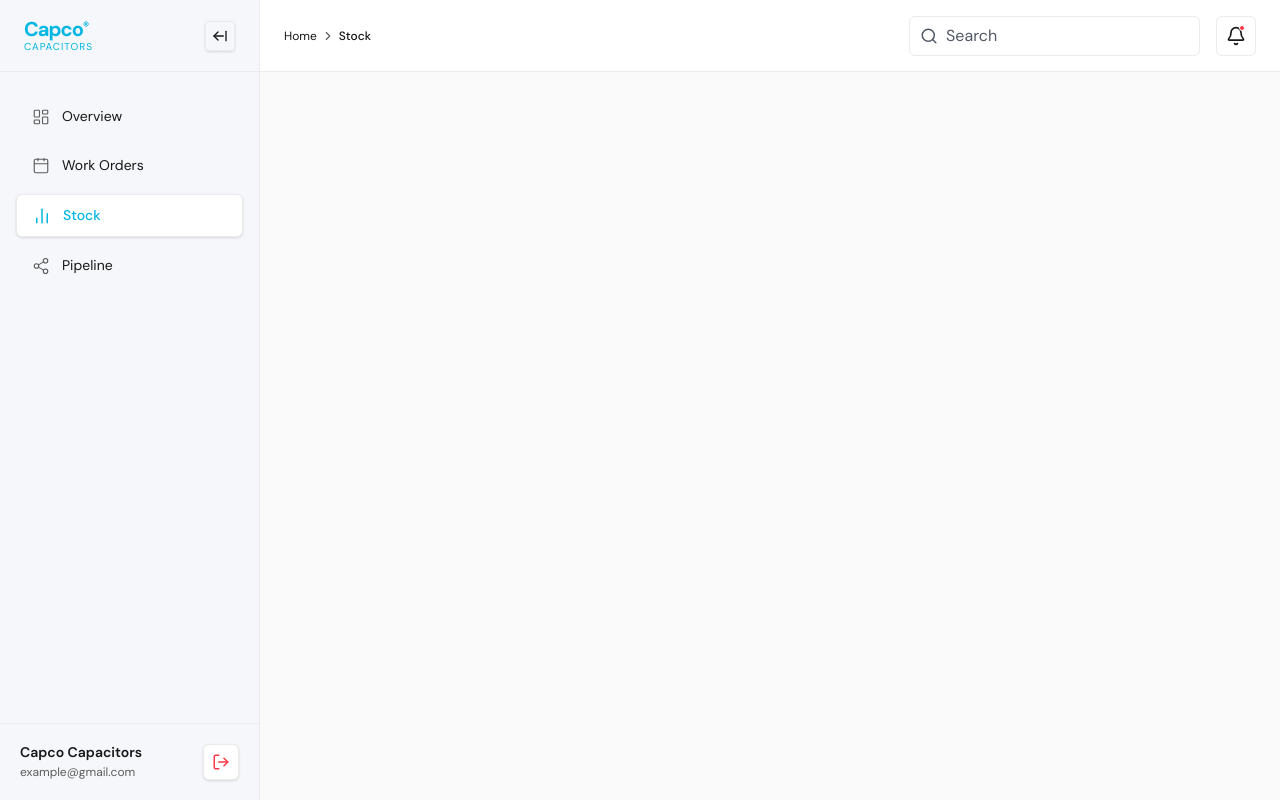
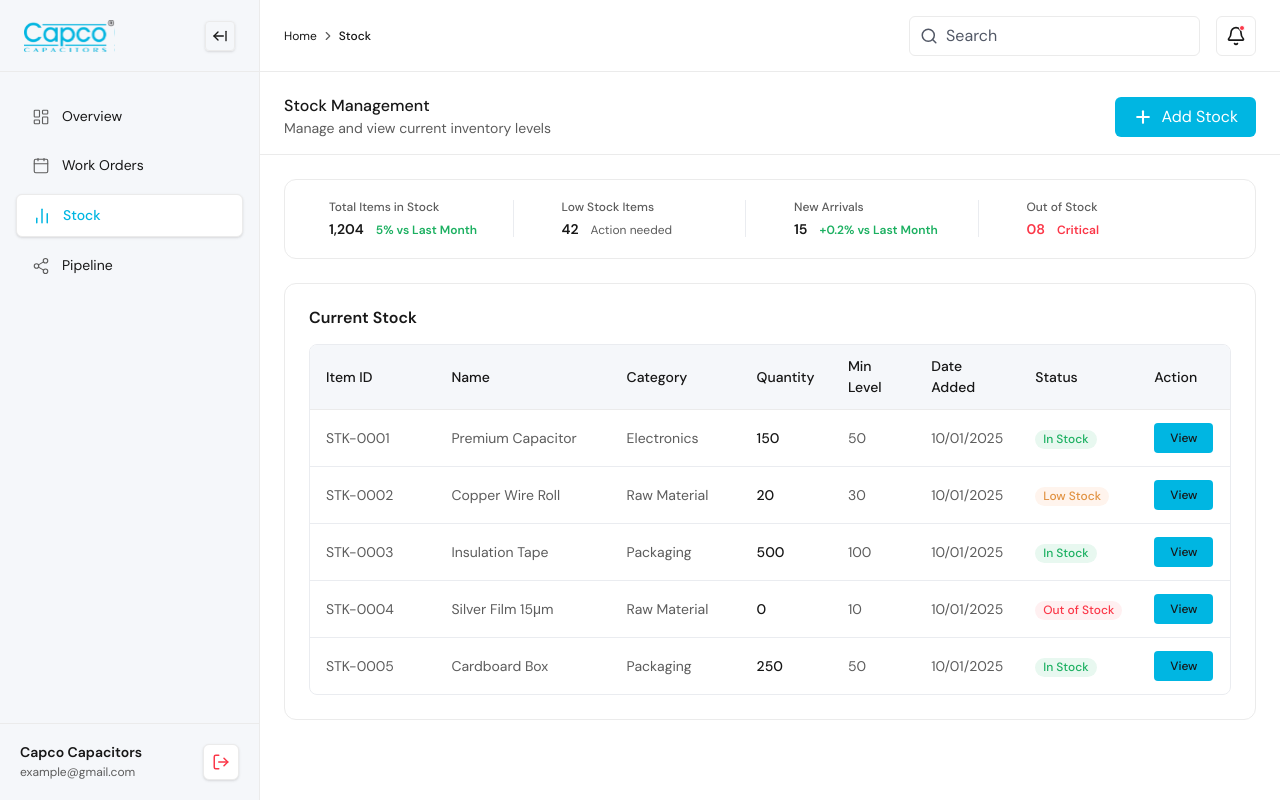
Before and after one commit to asterisksinc/capco, a Next.js app: page /supervisor/stock in a window 1280 px wide. Built offline with nearby package versions, Linux system fonts and the light colour scheme.

Commit message:
properties

```diff
--- a/app/supervisor/stock/page.tsx
+++ b/app/supervisor/stock/page.tsx
@@ -1,5 +1,142 @@
+import { Plus } from "lucide-react";
+import Link from "next/link";
+
+const overviewStats = [
+  {
+    title: "Total Items in Stock",
+    value: "1,204",
+    subtext: "5% vs Last Month",
+    subtextClass: "text-[#1CB061] font-semibold",
+    valClass: "text-[#171717]",
+  },
+  {
+    title: "Low Stock Items",
+    value: "42",
+    subtext: "Action needed",
+    subtextClass: "text-[#5C5C5C] font-normal",
+    valClass: "text-[#171717]",
+  },
+  {
+    title: "New Arrivals",
+    value: "15",
+    subtext: "+0.2% vs Last Month",
+    subtextClass: "text-[#1CB061] font-semibold",
+    valClass: "text-[#171717]",
+  },
+  {
+    title: "Out of Stock",
+    value: "08",
+    subtext: "Critical",
+    subtextClass: "text-[#FB3748] font-semibold",
+    valClass: "text-[#FB3748]",
+  },
+];
+
+const mockRows = [
+  { id: "STK-0001", name: "Premium Capacitor", category: "Electronics", qty: "150", minLevel: "50", date: "10/01/2025", status: "In Stock" },
+  { id: "STK-0002", name: "Copper Wire Roll", category: "Raw Material", qty: "20", minLevel: "30", date: "10/01/2025", status: "Low Stock" },
+  { id: "STK-0003", name: "Insulation Tape", category: "Packaging", qty: "500", minLevel: "100", date: "10/01/2025", status: "In Stock" },
+  { id: "STK-0004", name: "Silver Film 15μm", category: "Raw Material", qty: "0", minLevel: "10", date: "10/01/2025", status: "Out of Stock" },
+  { id: "STK-0005", name: "Cardboard Box", category: "Packaging", qty: "250", minLevel: "50", date: "10/01/2025", status: "In Stock" },
+];
+
+function StatusBadge({ status }: { status: string }) {
+  if (status === "Out of Stock") {
+    return <span className="inline-flex items-center px-2 py-0.5 rounded-[12px] bg-[#FFF0F1] text-[#FB3748] text-[12px] font-medium leading-tight">Out of Stock</span>;
+  }
+  if (status === "Low Stock") {
+    return <span className="inline-flex items-center px-2 py-0.5 rounded-[12px] bg-[#FFF4ED] text-[#E19242] text-[12px] font-medium leading-tight">Low Stock</span>;
+  }
+  if (status === "In Stock") {
+    return <span className="inline-flex items-center px-2 py-0.5 rounded-[12px] bg-[#E8F8F0] text-[#1CB061] text-[12px] font-medium leading-tight">In Stock</span>;
+  }
+  return null;
+}
+
 export default function SupervisorStockPage() {
   return (
-    <div className="w-full min-h-[calc(100vh-72px)] bg-[#FAFAFA]"></div>
+    <div className="font-dm-sans min-h-[calc(100vh-72px)] bg-white flex flex-col">
+      {/* Header section (Frame 66 style) */}
+      <section className="bg-white w-full flex justify-start border-b border-[#EBEBEB]">
+        <div className="w-full px-6 py-6 pb-4 flex flex-col sm:flex-row items-start sm:items-center justify-between gap-4 h-auto">
+          <div className="flex flex-col gap-1">
+            <h1 className="text-[16px] font-medium text-[#171717] leading-tight">Stock Management</h1>
+            <p className="text-[14px] font-normal text-[#5C5C5C] leading-tight">
+              Manage and view current inventory levels
+            </p>
+          </div>
+          <button className="flex items-center justify-center gap-2 bg-[#00B6E2] text-white text-[14px] font-medium rounded-[6px] h-[40px] px-[18px] hover:bg-[#0092b5] transition-colors shrink-0">
+            <Plus className="w-5 h-5 shrink-0" strokeWidth={2.5} />
+            <span className="leading-tight">Add Stock</span>
+          </button>
+        </div>
+      </section>
+
+      {/* Main Content */}
+      <div className="w-full px-6 py-6 flex flex-col gap-6">
+        {/* Stats Cards (Frame 70) */}
+        <section className="grid grid-cols-1 sm:grid-cols-2 lg:grid-cols-4 bg-white border border-[#EBEBEB] rounded-[12px] items-center p-5">
+          {overviewStats.map((stat, i) => (
+            <div key={i} className="flex items-center justify-between px-6 py-2 sm:py-0">
+              <div className="flex flex-col gap-[6px]">
+                <p className="text-[12px] font-medium text-[#5C5C5C] leading-tight">{stat.title}</p>
+                <div className="flex items-baseline gap-3">
+                  <span className={`text-[14px] font-semibold leading-tight ${stat.valClass}`}>{stat.value}</span>
+                  <span className={`text-[12px] leading-tight ${stat.subtextClass}`}>{stat.subtext}</span>
+                </div>
+              </div>
+              {i < overviewStats.length - 1 && (
+                <div className="hidden lg:block w-[1px] h-[37px] bg-[#EAECF0]"></div>
+              )}
+            </div>
+          ))}
+        </section>
+
+        {/* Data Table (Frame 71) */}
+        <section className="bg-white border border-[#EBEBEB] rounded-[12px] p-6 flex flex-col gap-4 overflow-hidden">
+          <h2 className="text-[16px] font-semibold text-[#171717] leading-tight">Current Stock</h2>
+
+          <div className="border border-[#EAECF0] rounded-[8px] overflow-x-auto">
+            <table className="w-full text-left border-collapse min-w-[900px]">
+              <thead>
+                <tr className="bg-[#F5F7FA] border-b border-[#EBEBEB]">
+                  <th className="px-4 py-[11px] text-[14px] font-medium text-[#171717] w-[15%]">Item ID</th>
+                  <th className="px-4 py-[11px] text-[14px] font-medium text-[#171717] w-[20%]">Name</th>
+                  <th className="px-4 py-[11px] text-[14px] font-medium text-[#171717] w-[15%]">Category</th>
+                  <th className="px-4 py-[11px] text-[14px] font-medium text-[#171717] w-[10%]">Quantity</th>
+                  <th className="px-4 py-[11px] text-[14px] font-medium text-[#171717] w-[10%]">Min Level</th>
+                  <th className="px-4 py-[11px] text-[14px] font-medium text-[#171717] w-[10%]">Date Added</th>
+                  <th className="px-4 py-[11px] text-[14px] font-medium text-[#171717] w-[10%]">Status</th>
+                  <th className="px-4 py-[11px] text-[14px] font-medium text-[#171717] w-[10%]">Action</th>
+                </tr>
+              </thead>
+              <tbody className="divide-y divide-[#EAECF0]">
+                {mockRows.map((row, idx) => (
+                  <tr key={idx} className="hover:bg-gray-50/50 transition-colors group">
+                    <td className="px-4 py-4 text-[14px] text-[#5C5C5C] whitespace-nowrap">{row.id}</td>
+                    <td className="px-4 py-4 text-[14px] text-[#5C5C5C] whitespace-nowrap">{row.name}</td>
+                    <td className="px-4 py-4 text-[14px] text-[#5C5C5C] whitespace-nowrap">{row.category}</td>
+                    <td className="px-4 py-4 text-[14px] font-medium text-[#171717] whitespace-nowrap">{row.qty}</td>
+                    <td className="px-4 py-4 text-[14px] text-[#5C5C5C] whitespace-nowrap">{row.minLevel}</td>
+                    <td className="px-4 py-4 text-[14px] text-[#5C5C5C] whitespace-nowrap">{row.date}</td>
+                    <td className="px-4 py-4 whitespace-nowrap">
+                      <StatusBadge status={row.status} />
+                    </td>
+                    <td className="px-4 py-3 whitespace-nowrap">
+                      <Link
+                        href={`/supervisor/stock/${row.id}`}
+                        className="inline-flex items-center justify-center px-4 py-[6px] bg-[#00B6E2] hover:bg-[#0092b5] text-white text-[12px] font-medium rounded-[4px] transition-colors"
+                      >
+                        View
+                      </Link>
+                    </td>
+                  </tr>
+                ))}
+              </tbody>
+            </table>
+          </div>
+        </section>
+      </div>
+    </div>
   );
 }
--- a/app/supervisor/workorder/[detailpage]/page.tsx
+++ b/app/supervisor/workorder/[detailpage]/page.tsx
@@ -67,7 +67,7 @@ export default function SupervisorWorkOrderDetailPage({ params }: DetailPageProp
   return (
     <div className="font-dm-sans min-h-[calc(100vh-72px)] bg-white flex flex-col">
       {/* Top Section - Overview */}
-      <section className="w-full max-w-[1180px] 2xl:max-w-[1600px] 3xl:max-w-[1900px] px-6 py-8 flex flex-col gap-6 border-b border-[#EBEBEB]">
+      <section className="w-full px-6 py-8 flex flex-col gap-6 border-b border-[#EBEBEB]">
         <h1 className="text-[16px] font-semibold text-[#171717] leading-tight">Work Orders Overview</h1>
 
         <div className="grid grid-cols-2 md:grid-cols-4 gap-6 pt-2">
@@ -108,7 +108,7 @@ export default function SupervisorWorkOrderDetailPage({ params }: DetailPageProp
       </section>
 
       {/* Main Content - Table */}
-      <div className="w-full max-w-[1180px] 2xl:max-w-[1600px] 3xl:max-w-[1900px] px-6 py-6 flex flex-col gap-6">
+      <div className="w-full px-6 py-6 flex flex-col gap-6">
 
         {/* Controls Row */}
         <div className="flex flex-col sm:flex-row items-start sm:items-center justify-between gap-4">
--- a/app/supervisor/workorder/page.tsx
+++ b/app/supervisor/workorder/page.tsx
@@ -57,8 +57,8 @@ export default function SupervisorWorkOrderPage() {
   return (
     <div className="font-dm-sans min-h-[calc(100vh-72px)] bg-white flex flex-col">
       {/* Header section (Frame 66 style) */}
-      <section className="bg-white w-full flex justify-start">
-        <div className="w-full max-w-[1180px] 2xl:max-w-[1600px] 3xl:max-w-[1900px] px-6 py-6 pb-2 flex flex-col sm:flex-row items-start sm:items-center justify-between gap-4 h-auto">
+      <section className="bg-white w-full flex justify-start border-b border-[#EBEBEB]">
+        <div className="w-full px-6 py-6 pb-4 flex flex-col sm:flex-row items-start sm:items-center justify-between gap-4 h-auto">
           <div className="flex flex-col gap-1">
             <h1 className="text-[16px] font-medium text-[#171717] leading-tight">Work Orders</h1>
             <p className="text-[14px] font-normal text-[#5C5C5C] leading-tight">
@@ -73,7 +73,7 @@ export default function SupervisorWorkOrderPage() {
       </section>
 
       {/* Main Content */}
-      <div className="w-full max-w-[1180px] 2xl:max-w-[1600px] 3xl:max-w-[1900px] px-6 py-6 flex flex-col gap-6">
+      <div className="w-full px-6 py-6 flex flex-col gap-6">
         {/* Stats Cards (Frame 70) */}
         <section className="grid grid-cols-1 sm:grid-cols-2 lg:grid-cols-4 bg-white border border-[#EBEBEB] rounded-[12px] items-center p-5">
           {overviewStats.map((stat, i) => (
--- a/components/supervisor/SupervisorSidebar.tsx
+++ b/components/supervisor/SupervisorSidebar.tsx
@@ -26,11 +26,7 @@ export function SupervisorSidebar() {
     <aside className="w-[260px] bg-[#F5F7FA] h-screen hidden md:flex flex-col border-r border-[#EBEBEB] fixed left-0 top-0 font-dm-sans z-20">
       <div className="h-[72px] px-6 flex items-center justify-between border-b border-[#EBEBEB] bg-[#F5F7FA]">
         <div className="flex items-center gap-2">
-          {/* Logo Placeholder */}
-          <div className="flex flex-col text-[#00B6E2] font-bold text-xl leading-none">
-            <span className="tracking-tighter">Capco<sup className="text-xs">&reg;</sup></span>
-            <span className="text-[10px] tracking-widest uppercase font-normal mt-0.5">Capacitors</span>
-          </div>
+          <Image src="/logo (2).svg" alt="Capco Capacitors" width={120} height={40} className="w-auto h-8" priority />
         </div>
         <button className="text-[#171717] hover:bg-white transition-colors bg-transparent border border-[#EBEBEB] rounded p-1.5 shadow-sm">
           <ArrowLeftFromLine className="w-4 h-4" />
```
Also changed, not shown: public/logo (2).svg (added).
